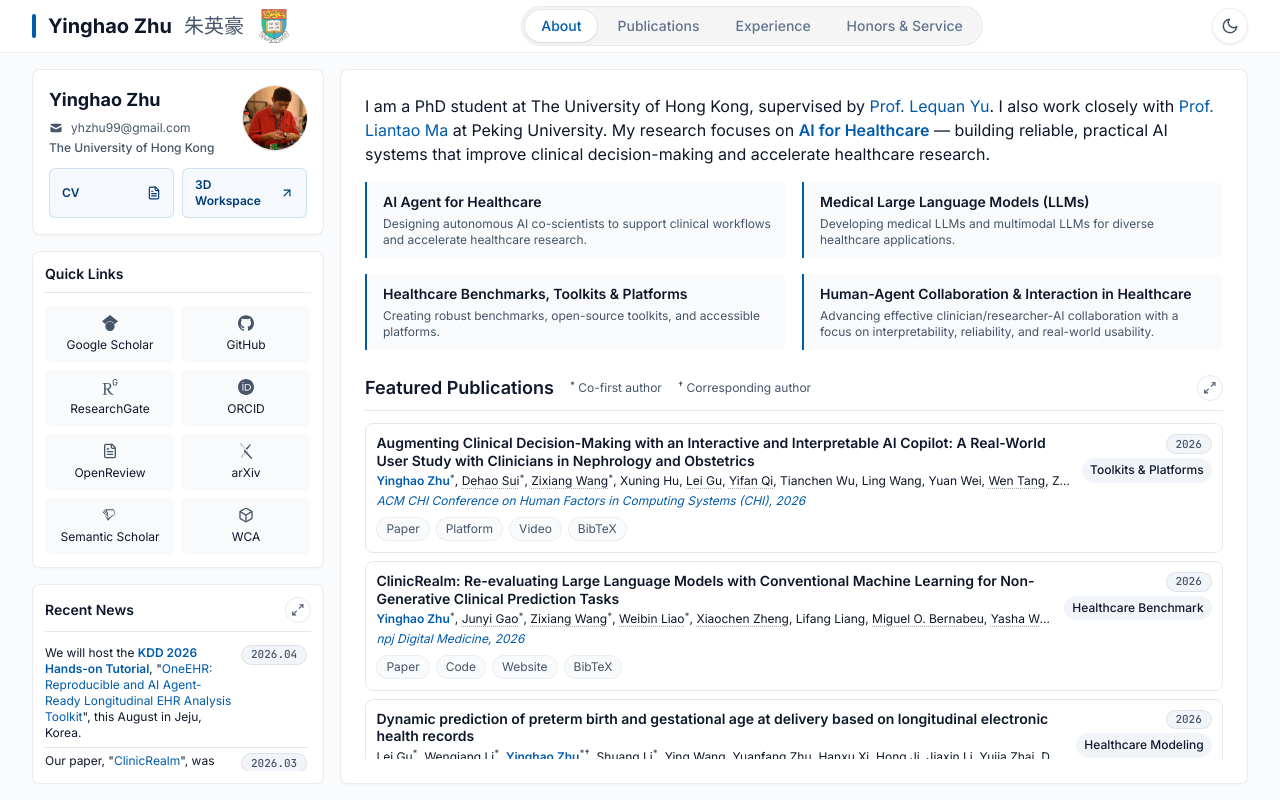
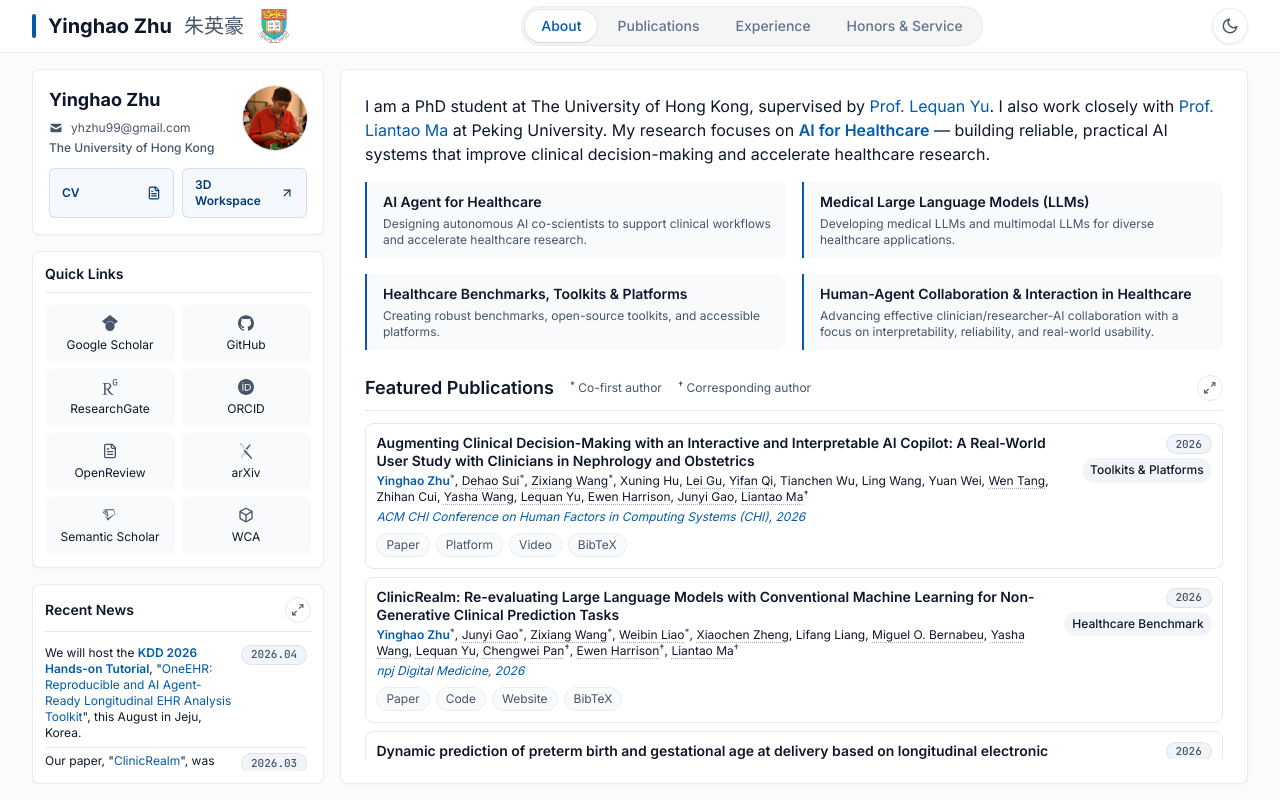
Before and after one commit to yhzhu99/yhzhu99.github.io, a Vue app: page / in a window 1280 px wide. Built offline with nearby package versions, Linux system fonts and the light colour scheme.

Commit message:
fix: allow three author lines

```diff
--- a/src/components/PublicationCard.vue
+++ b/src/components/PublicationCard.vue
@@ -56,7 +56,7 @@ async function copyBibtex() {
         {{ item.title }}
       </h4>
       <p
-        class="mb-1 truncate text-xs text-text-gray"
+        class="mb-1 line-clamp-3 text-xs text-text-gray"
         :title="item.authors"
         v-html="authorsHtml"
       />
```
